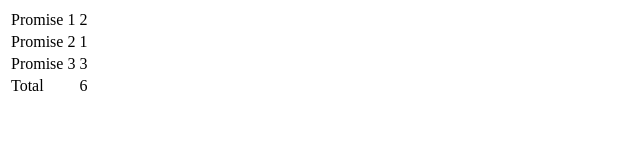
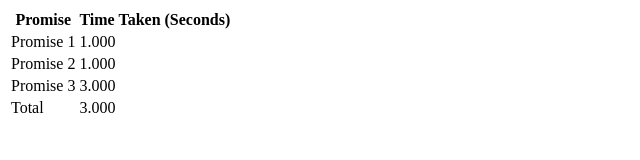
Before and after one commit to acciojob/wait-for-multiple-promises-Affan-Rafique, a website: page main.html in a window 1280 px wide. Shown: the whole page, without its empty margins (0-640 px from the left). Drawn offline with Linux system fonts and the light colour scheme.

Commit message:
created a submission

```diff
--- a/main.html
+++ b/main.html
@@ -2,41 +2,57 @@
 <html lang="en">
 <head>
   <meta charset="UTF-8">
-  <title>Promise Table</title>
+  <title>Multiple Promises Resolution Tracker</title>
 </head>
 <body>
-  <table id="output">
-    <tr id="loading"><td>Loading...</td></tr>
+  <table>
+    <thead>
+      <tr>
+        <th>Promise</th>
+        <th>Time Taken (Seconds)</th>
+      </tr>
+    </thead>
+    <tbody id="output">
+      <tr id="loading">
+        <td colspan="2">Loading...</td>
+      </tr>
+    </tbody>
   </table>
 
   <script>
     document.addEventListener("DOMContentLoaded", () => {
       const output = document.getElementById("output");
 
-      // Generate random numbers between 1–3
-      const getRandomValue = () => Math.floor(Math.random() * 3) + 1;
+      // Helper to get a random delay between 1–3 seconds
+      const getRandomDelay = () => Math.floor(Math.random() * 3) + 1;
 
-      // Create promises that resolve after different times
-      const p1 = new Promise(res => setTimeout(() => res(["Promise 1", getRandomValue()]), 1000));
-      const p2 = new Promise(res => setTimeout(() => res(["Promise 2", getRandomValue()]), 1500));
-      const p3 = new Promise(res => setTimeout(() => res(["Promise 3", getRandomValue()]), 2000));
+      // Create promises with random delays
+      const promises = Array.from({ length: 3 }, (_, i) => {
+        const delay = getRandomDelay();
+        return new Promise(resolve => {
+          setTimeout(() => resolve({ name: `Promise ${i + 1}`, time: delay }), delay * 1000);
+        });
+      });
 
-      // Wait for all promises to complete
-      Promise.all([p1, p2, p3]).then(results => {
-        // Remove "Loading..."
+      const start = Date.now();
+
+      Promise.all(promises).then(results => {
+        const end = Date.now();
+        const totalTime = ((end - start) / 1000).toFixed(3);
+
+        // Remove "Loading..." row
         output.innerHTML = "";
 
-        let total = 0;
-        results.forEach(([name, value]) => {
-          total += value;
+        // Add each promise’s result row
+        results.forEach(result => {
           const row = document.createElement("tr");
-          row.innerHTML = `<td>${name}</td><td>${value}</td>`;
+          row.innerHTML = `<td>${result.name}</td><td>${result.time.toFixed(3)}</td>`;
           output.appendChild(row);
         });
 
-        // Add total row
+        // Add Total row
         const totalRow = document.createElement("tr");
-        totalRow.innerHTML = `<td>Total</td><td>${total}</td>`;
+        totalRow.innerHTML = `<td>Total</td><td>${totalTime}</td>`;
         output.appendChild(totalRow);
       });
     });
```
